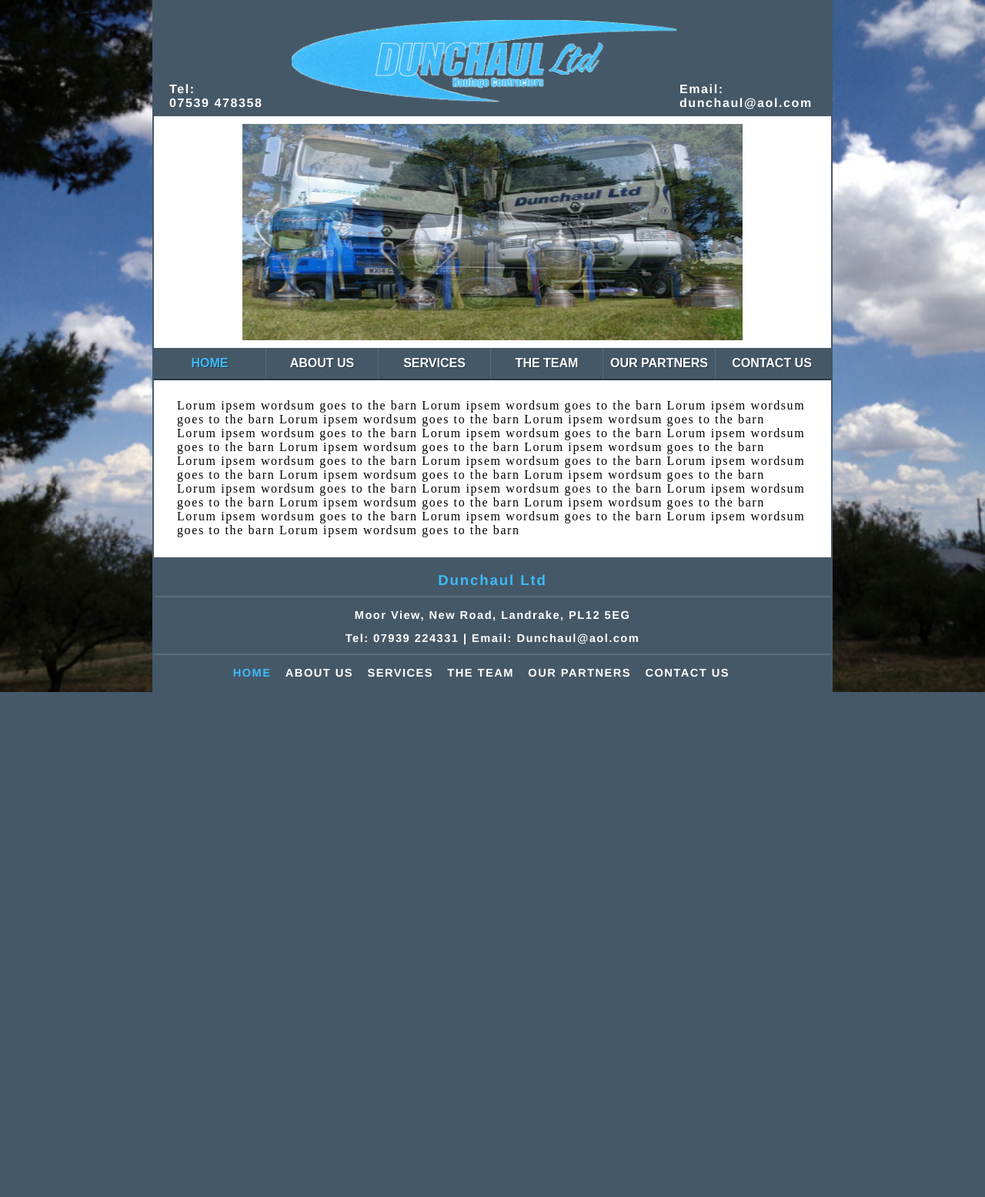
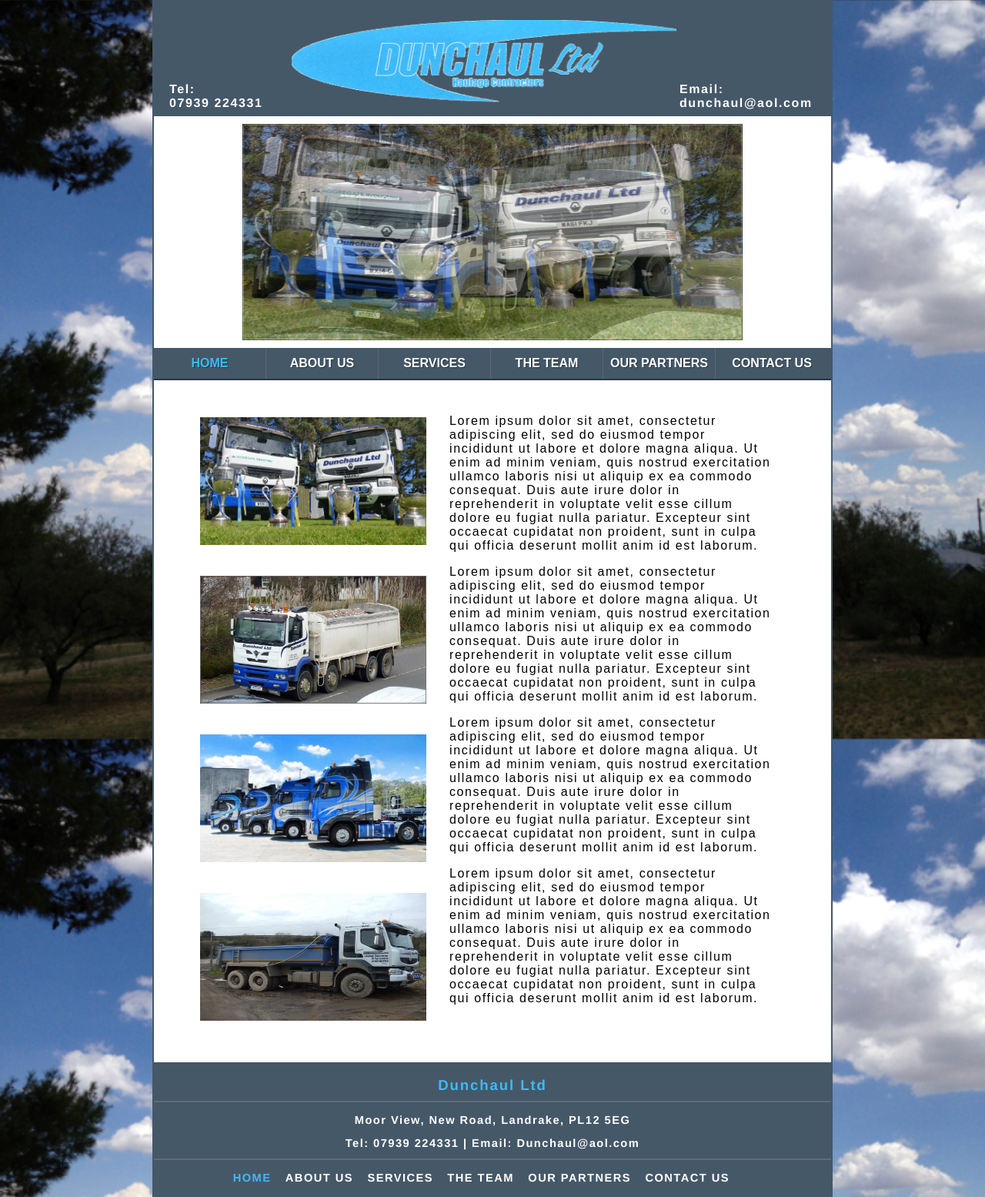
Before and after one commit to amstevenson/dunchaul-website, a PHP site: page / in a window 1280 px wide. Shown: the whole page at 77% size. Before the commit the page ends 899 px from the top, so only its background shows below. Run offline with PHP 8.4, Linux system fonts and the light colour scheme.

Commit message:
Small update on css/index. Clarifying blue design with client

```diff
--- a/dunchaul/includes/header.php
+++ b/dunchaul/includes/header.php
@@ -14,7 +14,7 @@
         <section id="header-wrapper">
 
             <div class = "header-left">
-                <p class = header-text>Tel: <br> 07539 478358</p>
+                <p class = header-text>Tel: <br> 07939 224331</p>
             </div>
 
             <div class = "header-center">
@@ -29,8 +29,8 @@
 
         <div id="sliderGallery" class="shadow">
             <img src="../images/slidingmenu/4.jpg" />
-            <img src="../images/slidingmenu/3.jpg"  />
-            <img src="../images/slidingmenu/2.jpg"/>
+            <img src="../images/slidingmenu/6.jpg"  />
+            <img src="../images/slidingmenu/5.jpg"/>
             <img src="../images/slidingmenu/1.jpg" />
         </div>
 
--- a/dunchaul/index.php
+++ b/dunchaul/index.php
@@ -6,8 +6,21 @@
 
     <?php include_once("includes/header.php"); ?>
 
-        <div class = "inner">
-            <p> Lorum ipsem wordsum goes to the barn  Lorum ipsem wordsum goes to the barn  Lorum ipsem wordsum goes to the barn  Lorum ipsem wordsum goes to the barn  Lorum ipsem wordsum goes to the barn  Lorum ipsem wordsum goes to the barn  Lorum ipsem wordsum goes to the barn  Lorum ipsem wordsum goes to the barn  Lorum ipsem wordsum goes to the barn  Lorum ipsem wordsum goes to the barn  Lorum ipsem wordsum goes to the barn  Lorum ipsem wordsum goes to the barn  Lorum ipsem wordsum goes to the barn  Lorum ipsem wordsum goes to the barn  Lorum ipsem wordsum goes to the barn  Lorum ipsem wordsum goes to the barn  Lorum ipsem wordsum goes to the barn  Lorum ipsem wordsum goes to the barn  Lorum ipsem wordsum goes to the barn  Lorum ipsem wordsum goes to the barn  Lorum ipsem wordsum goes to the barn  Lorum ipsem wordsum goes to the barn  Lorum ipsem wordsum goes to the barn  Lorum ipsem wordsum goes to the barn  </p>
-        </div>
+        <section class = "styleImageTextLeft">
+
+                <div class = "image">
+                    <img src="images/slidingmenu/1.jpg" />
+                    <img src="images/slidingmenu/5.jpg" />
+                    <img src="images/slidingmenu/4.jpg" />
+                    <img src="images/slidingmenu/6.jpg" />
+                </div>
+                <div class = "text">
+                    <p> Lorem ipsum dolor sit amet, consectetur adipiscing elit, sed do eiusmod tempor incididunt ut labore et dolore magna aliqua. Ut enim ad minim veniam, quis nostrud exercitation ullamco laboris nisi ut aliquip ex ea commodo consequat. Duis aute irure dolor in reprehenderit in voluptate velit esse cillum dolore eu fugiat nulla pariatur. Excepteur sint occaecat cupidatat non proident, sunt in culpa qui officia deserunt mollit anim id est laborum. </p>
+                    <p> Lorem ipsum dolor sit amet, consectetur adipiscing elit, sed do eiusmod tempor incididunt ut labore et dolore magna aliqua. Ut enim ad minim veniam, quis nostrud exercitation ullamco laboris nisi ut aliquip ex ea commodo consequat. Duis aute irure dolor in reprehenderit in voluptate velit esse cillum dolore eu fugiat nulla pariatur. Excepteur sint occaecat cupidatat non proident, sunt in culpa qui officia deserunt mollit anim id est laborum. </p>
+                    <p> Lorem ipsum dolor sit amet, consectetur adipiscing elit, sed do eiusmod tempor incididunt ut labore et dolore magna aliqua. Ut enim ad minim veniam, quis nostrud exercitation ullamco laboris nisi ut aliquip ex ea commodo consequat. Duis aute irure dolor in reprehenderit in voluptate velit esse cillum dolore eu fugiat nulla pariatur. Excepteur sint occaecat cupidatat non proident, sunt in culpa qui officia deserunt mollit anim id est laborum. </p>
+                    <p> Lorem ipsum dolor sit amet, consectetur adipiscing elit, sed do eiusmod tempor incididunt ut labore et dolore magna aliqua. Ut enim ad minim veniam, quis nostrud exercitation ullamco laboris nisi ut aliquip ex ea commodo consequat. Duis aute irure dolor in reprehenderit in voluptate velit esse cillum dolore eu fugiat nulla pariatur. Excepteur sint occaecat cupidatat non proident, sunt in culpa qui officia deserunt mollit anim id est laborum. </p>
+                </div>
+
+        </section>
 
     <?php include_once("includes/footer.php"); ?>
--- a/dunchaul/style/main.css
+++ b/dunchaul/style/main.css
@@ -216,6 +216,43 @@
 .content-wrapper{
 
     padding: 50px 30px 10px;
+}
+
+.styleImageTextLeft {
+
+    /* border: solid 1px; */
+    padding: 20px 30px;
+}
+
+.styleImageTextLeft .image{
+
+    width: 300px;
+    display: inline-block;
+}
+
+.styleImageTextLeft .image img{
+
+    width: 294px;
+    height: 166px;
+    margin-bottom: 40px;
+}
+
+.styleImageTextLeft .text{
+
+    display: inline-block;
+    margin-left: 20px;
+    width: 420px;
+    vertical-align: top;
+}
+
+.styleImageTextLeft .image img:first-child{
+
+    margin-top: 20px;
+}
+
+.styleImageTextLeft .image img:last-child{
+
+    margin-bottom: 20px;
 }
 
 .footer-wrapper{
@@ -546,11 +583,19 @@
     padding-right: 1em;
 }
 
+p{
+    font-family: sans-serif;
+    letter-spacing: 0.1em;
+    font-size: 12pt;
+}
+
 /* Altering text sizes etc on mobile devices */
 @media only screen and (max-device-width: 480px) {
 
     p{
-        font-size: 11px;
+        font-size: 14px;
+        font-family: sans-serif;
+        letter-spacing: 0.1em;
     }
 
     .header-text{
```
Also changed, not shown: dunchaul/images/slidingmenu/5.jpg (added), dunchaul/images/slidingmenu/6.jpg (added).
